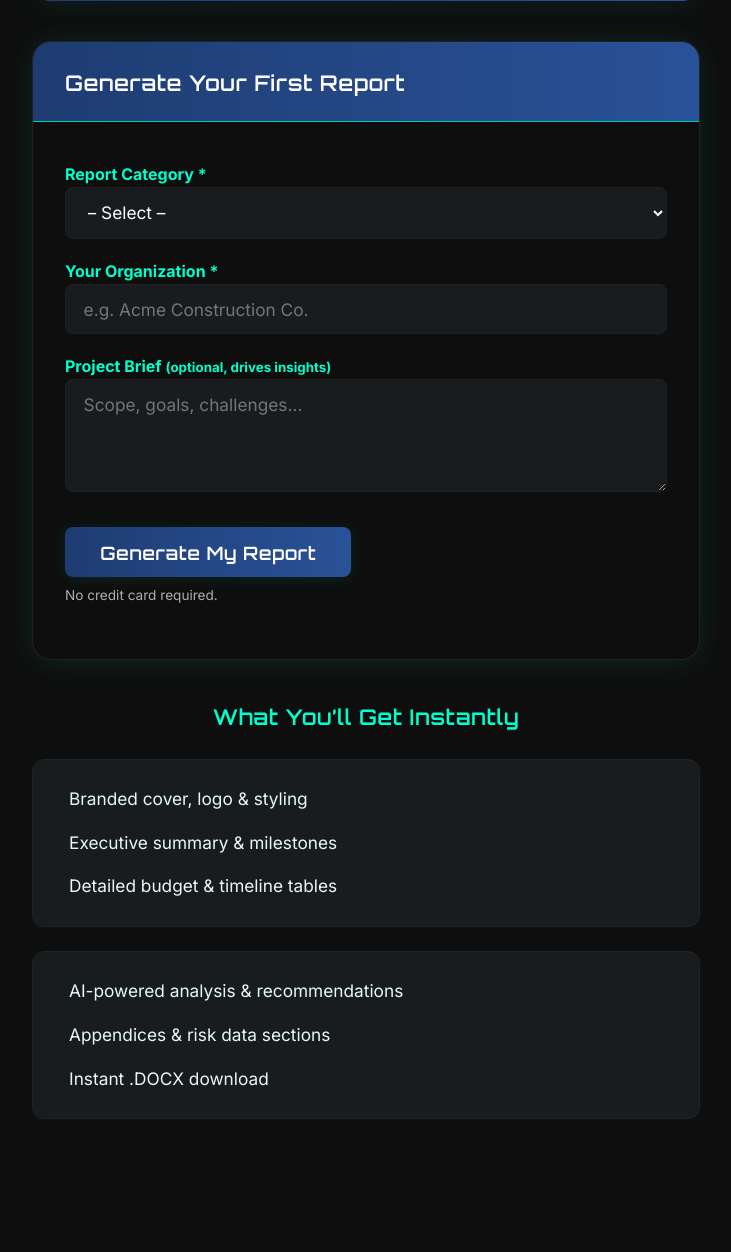
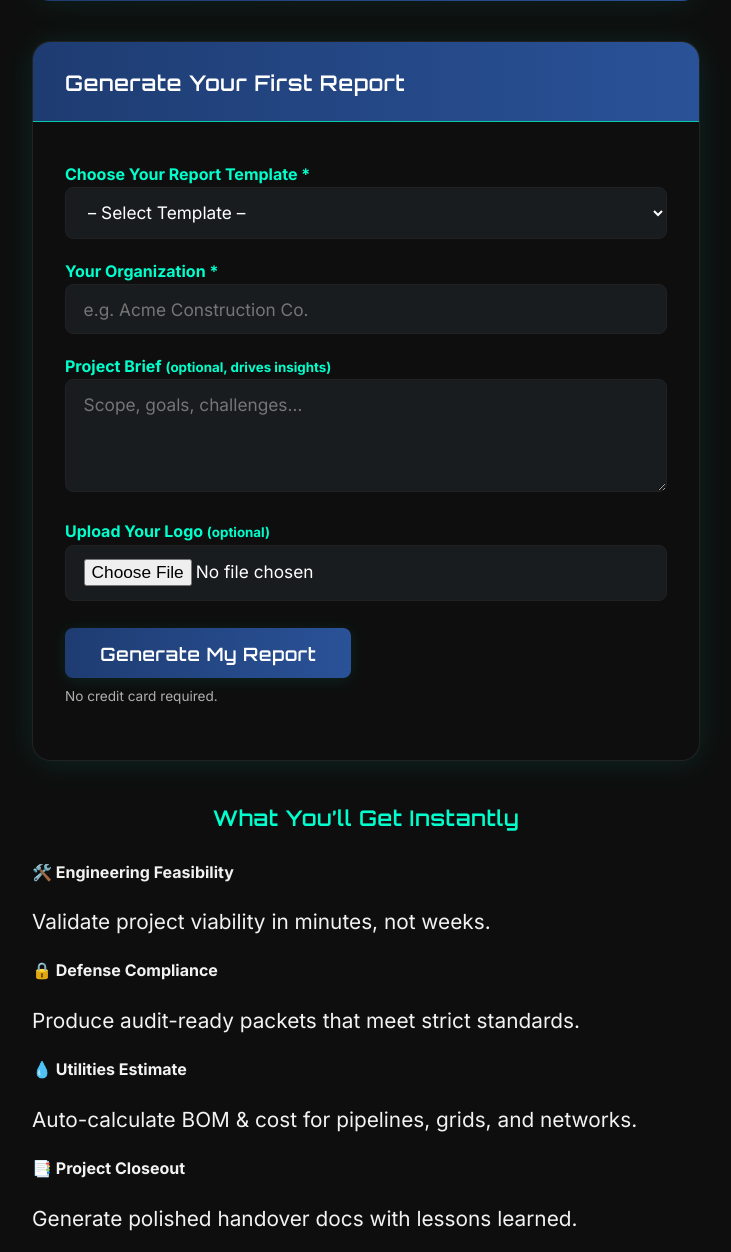
Before and after one commit to VibeOps-Git/vibeops-site-v2, a Flask app: page /ai-report-generator in a window 1280 px wide. Shown: the part 471-1723 px from the top of the page, without its empty margins (274-1005 px from the left). Run offline with Flask 3, Linux system fonts and the light colour scheme; parts of the project's set-up code (start-up, migrations or seed data) failed here and were passed over.

Commit message:
Update ai_report_generator.html

```diff
--- a/templates/ai_report_generator.html
+++ b/templates/ai_report_generator.html
@@ -213,13 +213,14 @@
           {% endfor %}
         {% endwith %}
 
-        <form method="POST" action="{{ url_for('ai_report_generator') }}">
-          <label for="report_type" class="vibeops-ai-form-label">Report Category *</label>
-          <select id="report_type" name="report_type" class="vibeops-ai-form-select" required>
-            <option value="">– Select –</option>
-            <option value="capital_planning">Capital Planning</option>
-            <option value="feasibility_study">Feasibility Study</option>
-            <option value="closeout">Closeout &amp; Handover</option>
+        <form method="POST" action="{{ url_for('ai_report_generator') }}" enctype="multipart/form-data">
+          <label for="report_template" class="vibeops-ai-form-label">Choose Your Report Template *</label>
+          <select id="report_template" name="report_template" class="vibeops-ai-form-select" required>
+            <option value="">– Select Template –</option>
+            <option value="engineering_feasibility">Engineering Feasibility Study</option>
+            <option value="defense_compliance">Defense Compliance Report</option>
+            <option value="utilities_estimate">Utilities Infrastructure Estimate</option>
+            <option value="construction_closeout">Construction Closeout & Handover</option>
           </select>
 
           <label for="company_name" class="vibeops-ai-form-label">Your Organization *</label>
@@ -230,6 +231,9 @@
           </label>
           <textarea id="project_context" name="project_context" class="vibeops-ai-form-control" rows="4" placeholder="Scope, goals, challenges…"></textarea>
 
+          <label for="logo_file" class="vibeops-ai-form-label">Upload Your Logo <small>(optional)</small></label>
+          <input type="file" id="logo_file" name="logo_file" class="vibeops-ai-form-control" accept="image/*">
+
           <button type="submit" class="vibeops-ai-btn btn-lg">
             <i class="fas fa-magic me-2"></i>Generate My Report
           </button>
@@ -239,21 +243,46 @@
     </div>
 
     <h3 class="vibeops-ai-section-title">What You’ll Get Instantly</h3>
-    <div class="row">
-      <div class="col-md-6">
-        <ul class="vibeops-ai-list">
-          <li class="vibeops-ai-list-item"><i class="fas fa-check-circle"></i>Branded cover, logo & styling</li>
-          <li class="vibeops-ai-list-item"><i class="fas fa-check-circle"></i>Executive summary & milestones</li>
-          <li class="vibeops-ai-list-item"><i class="fas fa-check-circle"></i>Detailed budget & timeline tables</li>
-        </ul>
+    <div class="usecase-grid">
+      <div class="usecase-card">
+        <h4>🛠️ Engineering Feasibility</h4>
+        <p>Validate project viability in minutes, not weeks.</p>
       </div>
-      <div class="col-md-6">
-        <ul class="vibeops-ai-list">
-          <li class="vibeops-ai-list-item"><i class="fas fa-check-circle"></i>AI-powered analysis & recommendations</li>
-          <li class="vibeops-ai-list-item"><i class="fas fa-check-circle"></i>Appendices & risk data sections</li>
-          <li class="vibeops-ai-list-item"><i class="fas fa-check-circle"></i>Instant .DOCX download</li>
-        </ul>
+      <div class="usecase-card">
+        <h4>🔒 Defense Compliance</h4>
+        <p>Produce audit-ready packets that meet strict standards.</p>
       </div>
+      <div class="usecase-card">
+        <h4>💧 Utilities Estimate</h4>
+        <p>Auto-calculate BOM & cost for pipelines, grids, and networks.</p>
+      </div>
+      <div class="usecase-card">
+        <h4>📑 Project Closeout</h4>
+        <p>Generate polished handover docs with lessons learned.</p>
+      </div>
+    </div>
+
+    <div class="trusted-logos">
+      <img src="/static/logo-acme.svg" alt="ACME Construction">
+      <img src="/static/logo-skyline.svg" alt="Skyline Engineering">
+      <img src="/static/logo-defense.svg" alt="Gov DefenseDept">
+    </div>
+    <p class="testimonials">
+      “VibeOps cut our compliance reporting from 5 days to 2 hours.”—<strong>Skyline Engineering</strong>
+    </p>
+
+    <div class="roi-box">
+      <strong>ROI Snapshot:</strong> Save up to <span class="highlight">200 man-hours/month</span> on reporting.
+    </div>
+
+    <div class="final-cta">
+      <p>Ready to automate your team’s reporting?</p>
+      <a href="/booking" class="btn secondary cta-audit">
+        Book Your Free Template Audit →
+      </a>
+      <a href="/upload-template" class="btn primary" style="margin-left:1rem;">
+        Upload Your Template →
+      </a>
     </div>
   </div>
   {% endblock %}
```
